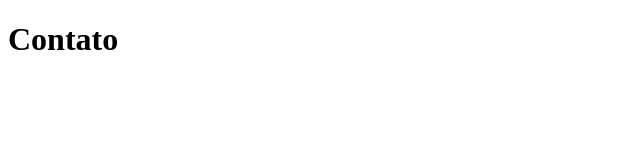
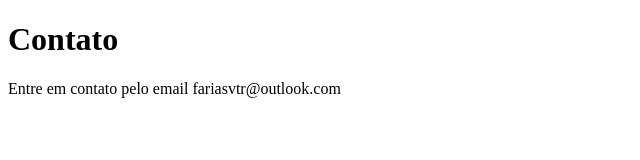
Before and after one commit to fariasvtr/estudos-git-github, a plain HTML site: page contato.html in a window 1280 px wide. Shown: the whole page, without its empty margins (0-640 px from the left). Drawn offline with Linux system fonts and the light colour scheme.

Commit message:
adicionando e-mail de contato

```diff
--- a/contato.html
+++ b/contato.html
@@ -7,5 +7,6 @@
 </head>
 <body>
     <h1>Contato</h1>
+    <p>Entre em contato pelo email fariasvtr@outlook.com</p>
 </body>
 </html>
```
